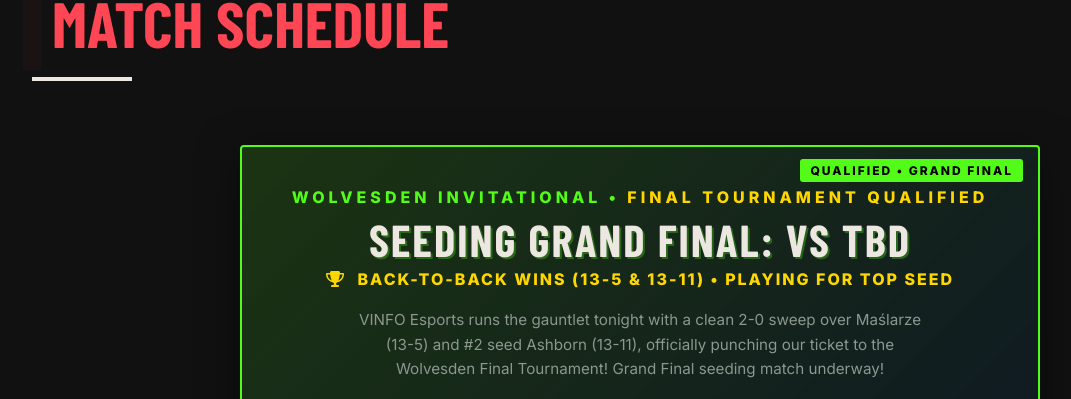
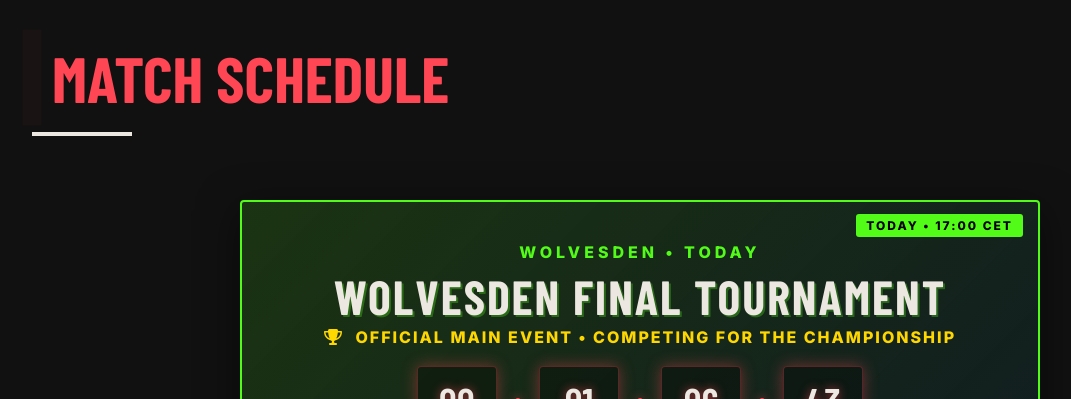
Before and after one commit to davidvorel123-source/valorant-esports-web, a plain HTML site: page index.html in a window 1280 px wide. Shown: the part 916-1315 px from the top of the page, without its empty margins (0-1071 px from the left). Drawn offline with nearby package versions, Linux system fonts and the light colour scheme; a script that the page names is missing; a web font is replaced by a local one.

Commit message:
feat: add Wolvesden Final Tournament Main Event (27 Nov 17:00 CET) to schedule, live bar & news (v88)

```diff
--- a/index.html
+++ b/index.html
@@ -13,7 +13,7 @@
     <meta property="og:url" content="https://vinfoesports.com">
     <meta name="twitter:card" content="summary_large_image">
     <title>VINFO Esports | VINFO - Valorant Esports Team</title>
-    <link rel="stylesheet" href="styles.css?v=87">
+    <link rel="stylesheet" href="styles.css?v=88">
     <link rel="preconnect" href="https://fonts.googleapis.com">
     <link rel="preconnect" href="https://fonts.gstatic.com" crossorigin>
     <link href="https://fonts.googleapis.com/css2?family=Barlow+Condensed:wght@600;700;800;900&family=Inter:wght@400;600;800&display=swap" rel="stylesheet">
@@ -69,9 +69,9 @@
 </head>
 <body>
     <!-- Live Match Command Center (Auto-managed by script.js) -->
-    <div id="live-bar" data-target="2026-11-23T21:30:00" data-duration-hours="2.0" style="display: flex; position: sticky; top: 0; z-index: 100000; background: var(--val-dark); border-bottom: 2px solid #53fc18; color: white; padding: 0.75rem 2rem; font-family: var(--font-heading); font-size: 1.2rem; letter-spacing: 1px; align-items: center; justify-content: center; gap: 1rem; box-shadow: 0 4px 15px rgba(0, 0, 0, 0.5); flex-wrap: wrap;">
+    <div id="live-bar" data-target="2026-11-27T17:00:00" data-duration-hours="3.0" style="display: flex; position: sticky; top: 0; z-index: 100000; background: var(--val-dark); border-bottom: 2px solid #53fc18; color: white; padding: 0.75rem 2rem; font-family: var(--font-heading); font-size: 1.2rem; letter-spacing: 1px; align-items: center; justify-content: center; gap: 1rem; box-shadow: 0 4px 15px rgba(0, 0, 0, 0.5); flex-wrap: wrap;">
         <div class="live-pulse" style="width: 10px; height: 10px; background: #53fc18; border-radius: 50%; animation: blink 1s infinite;"></div>
-        <strong id="live-bar-title" style="color: #53fc18;">GRAND FINAL:</strong> <span id="live-bar-text">WOLVESDEN INVITATIONAL (SEEDING) &bull; LIVE NOW</span>
+        <strong id="live-bar-title" style="color: #53fc18;">MATCH DAY:</strong> <span id="live-bar-text">WOLVESDEN FINAL TOURNAMENT &bull; TODAY 17:00 CET</span>
         <a href="https://kick.com/vinfodejwrix" target="_blank" rel="noopener noreferrer" style="background: #53fc18; color: black; padding: 0.3rem 1.2rem; font-size: 1rem; text-decoration: none; border-radius: 2px; font-weight: 800; transition: transform 0.2s;" onmouseover="this.style.transform='scale(1.05)'" onmouseout="this.style.transform='scale(1)'"><i class="fa-solid fa-play"></i> WATCH STREAM</a>
         <a href="https://discord.gg/9kUvFVUeXs" target="_blank" rel="noopener noreferrer" style="background: white; color: var(--val-red); padding: 0.3rem 1.2rem; font-size: 1rem; text-decoration: none; border-radius: 2px; font-weight: 700; transition: transform 0.2s;" onmouseover="this.style.transform='scale(1.05)'" onmouseout="this.style.transform='scale(1)'">JOIN DISCORD</a>
     </div>
@@ -150,15 +150,16 @@
             <div class="section-line"></div>
         </div>
         <div style="max-width: 1000px; margin: 0 auto; text-align: center; display: flex; flex-direction: column; gap: 2rem; align-items: center;">
-            <!-- Match Today: Wolvesden Valorant Invitational Grand Final -->
+            <!-- Match Today: Wolvesden Final Tournament (Main Event) -->
             <div class="match-card" style="background: linear-gradient(135deg, rgba(83, 252, 24, 0.15) 0%, rgba(15, 25, 35, 0.98) 100%); padding: 2.5rem 3rem; border: 2px solid #53fc18; display: inline-block; text-align: center; box-shadow: 0 10px 40px rgba(0, 0, 0, 0.5); border-radius: 4px; width: 100%; max-width: 800px; margin-bottom: 0.5rem; position: relative;">
-                <div style="position: absolute; top: 12px; right: 15px; background: #53fc18; color: black; font-weight: 900; font-size: 0.75rem; letter-spacing: 2px; padding: 4px 10px; border-radius: 3px; text-transform: uppercase;">QUALIFIED &bull; GRAND FINAL</div>
-                <span style="color: #53fc18; font-size: 1rem; font-weight: 800; letter-spacing: 4px; display: block; margin-bottom: 0.5rem; text-transform: uppercase;">WOLVESDEN INVITATIONAL &bull; <span style="color: #ffd700;">FINAL TOURNAMENT QUALIFIED</span></span>
-                <h3 style="color: var(--val-white); font-family: var(--font-heading); font-size: 2.8rem; letter-spacing: 2px; margin-bottom: 0.3rem; text-shadow: 2px 2px 0 rgba(83, 252, 24, 0.3); line-height: 1.1;">
-                    SEEDING GRAND FINAL: VS TBD
+                <div style="position: absolute; top: 12px; right: 15px; background: #53fc18; color: black; font-weight: 900; font-size: 0.75rem; letter-spacing: 2px; padding: 4px 10px; border-radius: 3px; text-transform: uppercase;">TODAY &bull; 17:00 CET</div>
+                <span style="color: #53fc18; font-size: 1rem; font-weight: 800; letter-spacing: 4px; display: block; margin-bottom: 0.5rem; text-transform: uppercase;">WOLVESDEN &bull; <span class="dynamic-date" data-match-date="2026-11-27T17:00:00" style="color: #53fc18;">TODAY 17:00</span></span>
+                <h3 style="color: var(--val-white); font-family: var(--font-heading); font-size: 3rem; letter-spacing: 2px; margin-bottom: 0.3rem; text-shadow: 2px 2px 0 rgba(83, 252, 24, 0.3); line-height: 1.1;">
+                    WOLVESDEN FINAL TOURNAMENT
                 </h3>
-                <span style="color: #ffd700; font-weight: 800; letter-spacing: 2px; text-transform: uppercase; display: block; margin-bottom: 1.2rem; font-size: 1rem;"><i class="fa-solid fa-trophy" style="margin-right: 6px;"></i> BACK-TO-BACK WINS (13-5 & 13-11) &bull; PLAYING FOR TOP SEED</span>
-                <p style="color: var(--val-grey); max-width: 580px; margin: 0 auto 1.5rem; font-size: 0.95rem; line-height: 1.6;">VINFO Esports runs the gauntlet tonight with a clean 2-0 sweep over Maślarze (13-5) and #2 seed Ashborn (13-11), officially punching our ticket to the Wolvesden Final Tournament! Grand Final seeding match underway!</p>
+                <span style="color: #ffd700; font-weight: 800; letter-spacing: 2px; text-transform: uppercase; display: block; margin-bottom: 1.2rem; font-size: 1rem;"><i class="fa-solid fa-trophy" style="margin-right: 6px;"></i> OFFICIAL MAIN EVENT &bull; COMPETING FOR THE CHAMPIONSHIP</span>
+                <div class="match-countdown" data-target="2026-11-27T17:00:00" style="margin-bottom: 1.5rem;"></div>
+                <p style="color: var(--val-grey); max-width: 580px; margin: 0 auto 1.5rem; font-size: 0.95rem; line-height: 1.6;">VINFO Esports enters the server for the Wolvesden Final Tournament! Following our dominant 2-0 qualification sweep, the squad battles in today's main championship bracket starting at 17:00 CET. Catch the player POVs live on stream!</p>
                 <div style="display: flex; gap: 1rem; justify-content: center; flex-wrap: wrap;">
                     <a href="https://kick.com/vinfodejwrix" target="_blank" rel="noopener noreferrer" style="display: inline-block; color: #53fc18; font-weight: bold; text-decoration: none; font-size: 1rem; letter-spacing: 1.5px; background: rgba(83, 252, 24, 0.15); padding: 10px 22px; border-radius: 4px; border: 2px solid rgba(83, 252, 24, 0.6); transition: all 0.3s;" onmouseover="this.style.background='rgba(83, 252, 24, 0.3)';" onmouseout="this.style.background='rgba(83, 252, 24, 0.15)';"><i class="fa-solid fa-play"></i> WATCH STREAM</a>
                     <a href="https://discord.gg/9kUvFVUeXs" target="_blank" rel="noopener noreferrer" style="display: inline-block; color: white; font-weight: bold; text-decoration: none; font-size: 1rem; letter-spacing: 1.5px; background: #5865F2; padding: 10px 22px; border-radius: 4px; border: 2px solid #5865F2; transition: all 0.3s;" onmouseover="this.style.transform='scale(1.05)'" onmouseout="this.style.transform='scale(1)'"><i class="fa-brands fa-discord"></i> JOIN DISCORD</a>
@@ -1358,7 +1359,7 @@
         </div>
     </footer>
 
-    <script src="script.js?v=87"></script>
+    <script src="script.js?v=88"></script>
     <script src="https://unpkg.com/@studio-freight/lenis@1.0.39/dist/lenis.min.js?v=2"></script>
     <script>
         // Init Lenis smooth scroll
--- a/script.js
+++ b/script.js
@@ -620,6 +620,12 @@ async function loadNews() {
     if (!newsContainer) return;
 
     const simulatedNews = [
+        {
+            date: "NOVEMBER 27, 2026",
+            title: "WOLVESDEN FINAL TOURNAMENT: MAIN EVENT BATTLE TODAY AT 17:00 CET",
+            content: "The championship stage is set! 🏆 VINFO Esports steps into the server tonight at 17:00 CET for the Wolvesden Final Tournament Main Event. Following our flawless qualification run, the boys are ready to bring the heat against the best in the bracket. Tune in live on Kick and rally behind the squad in Discord! 🔥⚔️🐺",
+            important: true
+        },
         {
             date: "NOVEMBER 23, 2026",
             title: "QUALIFIED FOR WOLVESDEN FINAL TOURNAMENT! 2-0 RUN INTO GRAND FINAL",
```
